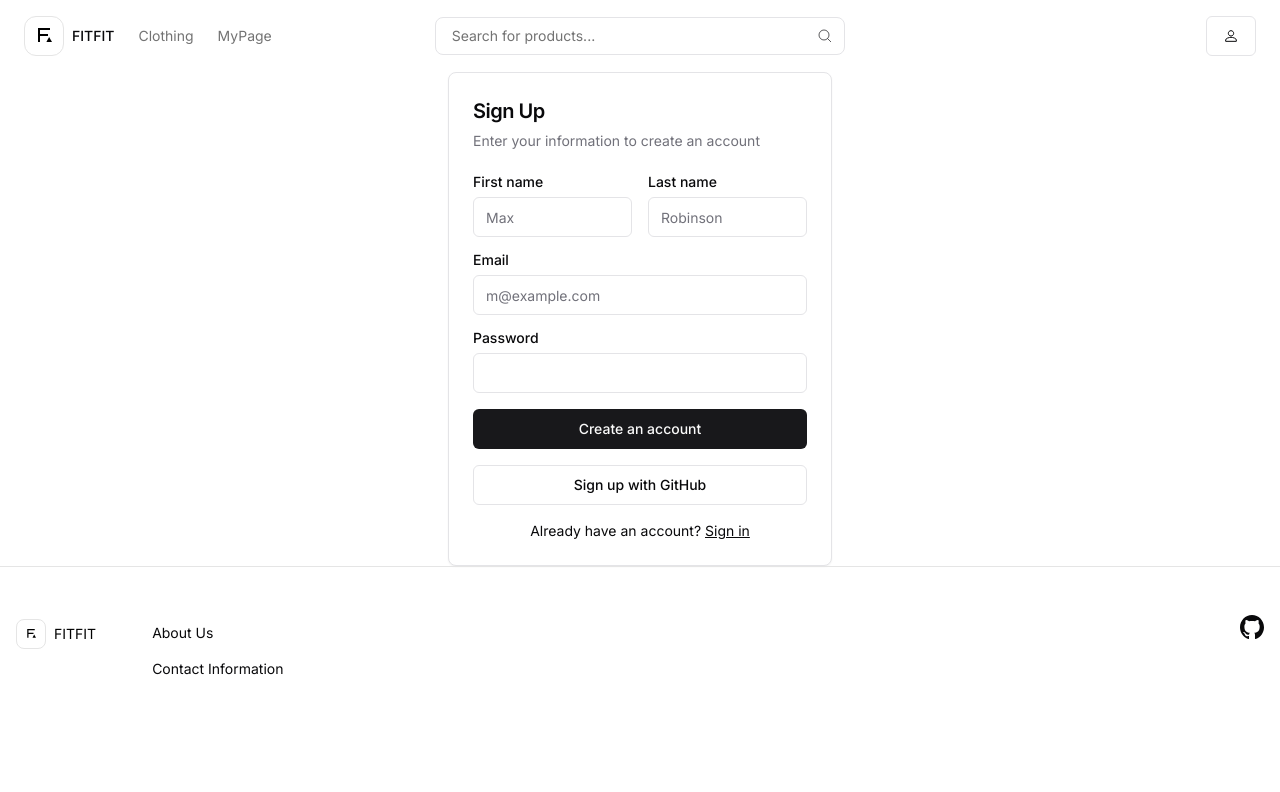
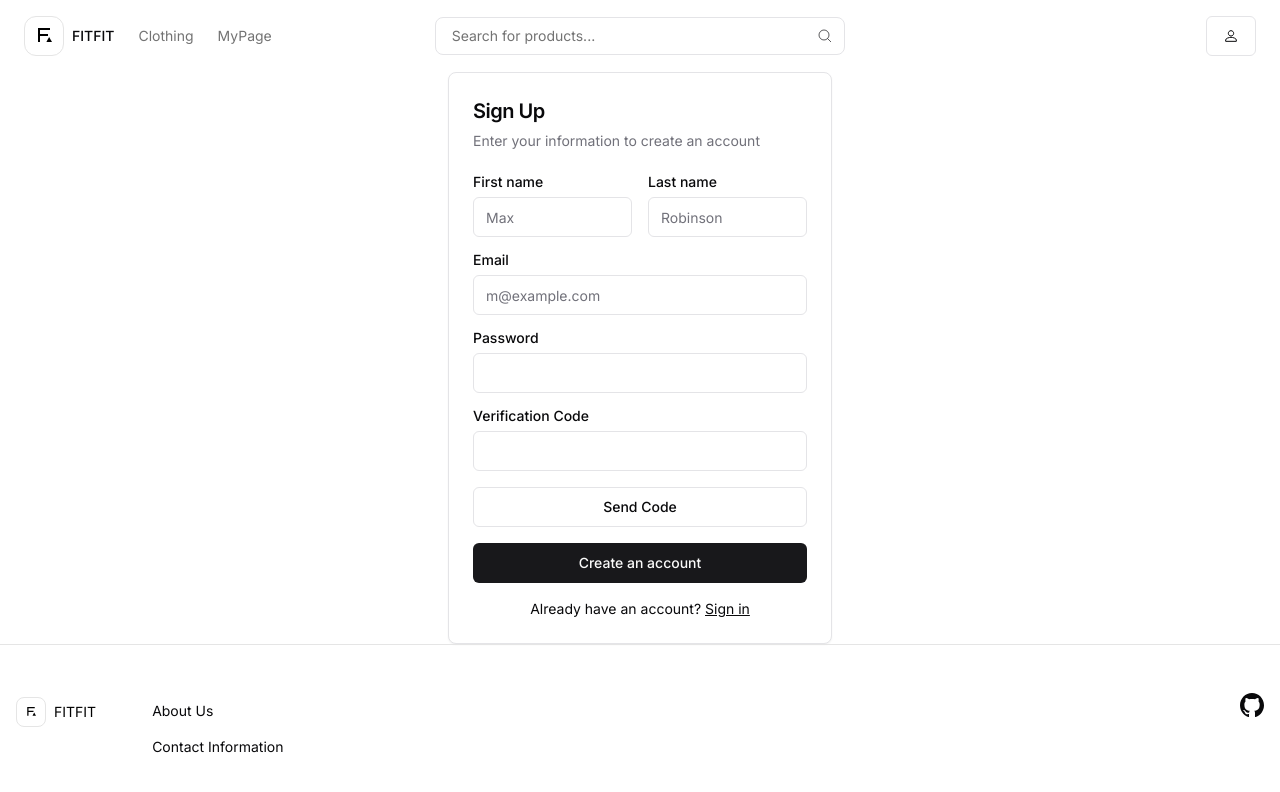
Before and after one commit to Capstone-Design-FitFit/Frontend_Nextjs, a Next.js app: page /sign-up in a window 1280 px wide. Shown: the top 792 px of the page. Built offline with nearby package versions, Linux system fonts and the light colour scheme.

Commit message:
feat : add sign up function

```diff
--- a/src/app/sign-up/page.js
+++ b/src/app/sign-up/page.js
@@ -20,12 +20,93 @@ export default function SignUpForm() {
     const [lastName, setLastName] = useState("");
     const [email, setEmail] = useState("");
     const [password, setPassword] = useState("");
+    const [verifyCode, setVerifyCode] = useState("");
+    const [isVerifying, setIsVerifying] = useState(false);
 
-    const handleSubmit = (e) => {
-        e.preventDefault();
-        // Form submission logic goes here
-        console.log("Form submitted with:", { firstName, lastName, email, password });
-    };
+    const test = async () => {
+        const bodyData = {
+            ClientId: process.env.NEXT_PUBLIC_CLIENT_ID,
+            Username: email,
+            Password: password,
+            UserAttributes: [
+                {
+                    Name: "name",
+                    Value: firstName + " " + lastName
+                },
+                {
+                    Name: "email",
+                    Value: email
+                }
+            ]
+        };
+
+        if (firstName.length === 0 || lastName.length === 0 || email.length === 0 || password.length === 0) {
+            alert("정보 미입력")
+            return
+        }
+
+        try {
+            const response = await fetch(process.env.NEXT_PUBLIC_COGNITO_API_URL, {
+                method: "POST",
+                headers : {
+                    "Content-Type": "application/x-amz-json-1.1",
+                    "X-Amz-Target" : "AWSCognitoIdentityProviderService.SignUp",
+                },
+                body: JSON.stringify(bodyData),
+            });
+
+            const data = await response.json();
+            console.log(data)
+            if (response.ok) {
+                alert("인증코드가 이메일로 전송!");
+                setIsVerifying(true);
+            } else {
+                alert("백엔드 오류");
+            }
+        } catch (error) {
+            alert("Error SignUp", error);
+        }
+    }
+
+    const test2 = async () => {
+        const bodyData2 = {
+            ClientId: process.env.NEXT_PUBLIC_CLIENT_ID,
+            Username: email,
+            ConfirmationCode : verifyCode,
+        };
+
+        if (!isVerifying) {
+            alert("First get a Verification Code");
+            return;
+        }
+
+        if (verifyCode.length === 0) {
+            alert("No Verification Code");
+            return;
+        }
+
+        try {
+            const response = await fetch(process.env.NEXT_PUBLIC_COGNITO_API_URL, {
+                method: "POST",
+                headers : {
+                    "Content-Type": "application/x-amz-json-1.1",
+                    "X-Amz-Target" : "AWSCognitoIdentityProviderService.ConfirmSignUp",
+                },
+                body: JSON.stringify(bodyData2),
+            });
+
+            const data = await response.json();
+            console.log(data)
+            if (data === {}) {
+                alert("로그인 완료");
+            } else {
+                alert("백엔드 오류");
+            }
+        } catch (error) {
+            console.log(data);
+            alert("Error SignUp", error);
+        }
+    }
 
     return (
         <Card className="mx-auto max-w-sm">
@@ -36,7 +117,7 @@ export default function SignUpForm() {
                 </CardDescription>
             </CardHeader>
             <CardContent>
-                <form onSubmit={handleSubmit} className="grid gap-4">
+                <form className="grid gap-4">
                     <div className="grid grid-cols-2 gap-4">
                         <div className="grid gap-2">
                             <Label htmlFor="first-name">First name</Label>
@@ -80,12 +161,23 @@ export default function SignUpForm() {
                             onChange={(e) => setPassword(e.target.value)}
                         />
                     </div>
-                    <Button type="submit" className="w-full">
+                    <div className="grid gap-2">
+                        <Label htmlFor="password">Verification Code</Label>
+                        <Input
+                            id="verification-code"
+                            type="verification_code"
+                            required
+                            value={verifyCode}
+                            onChange={(e) => setVerifyCode(e.target.value)}
+                        />
+                    </div>
+                    <Button variant="outline" className="w-full" onClick={test}>
+                        Send Code
+                    </Button>
+                    <Button type="submit" className="w-full" onClick={test2}>
                         Create an account
                     </Button>
-                    <Button variant="outline" className="w-full" onClick={() => {/* GitHub Sign-Up Logic */}}>
-                        Sign up with GitHub
-                    </Button>
+
                 </form>
                 <div className="mt-4 text-center text-sm">
                     Already have an account?{" "}
```
